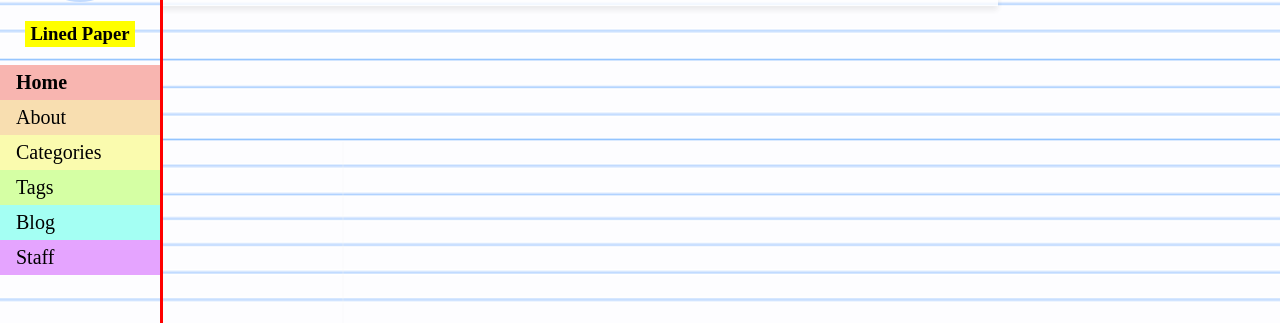
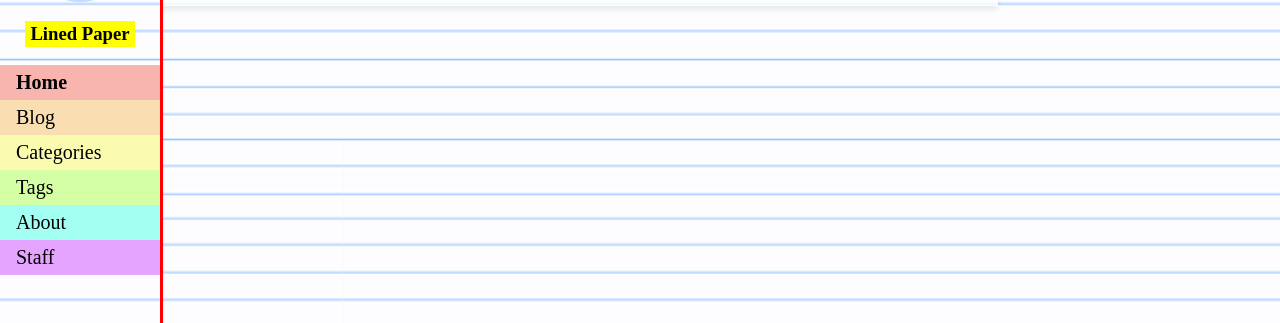
Before and after one commit to iangge/lined-paper, a Jekyll site: the page built from index.html, in a window 1280 px wide. Shown: the part 122-445 px from the top of the page. Built offline with Jekyll 4.4.1, drawn with Linux system fonts in a browser that asks for light colours; grey boxes are pictures that could not be loaded.

```diff
--- a/_data/navigation.yml
+++ b/_data/navigation.yml
@@ -1,12 +1,12 @@
 - name: Home
   link: /
-- name: About
-  link: /about.html
+- name: Blog
+  link: /blog.html
 - name: Categories
   link: /categories.html
 - name: Tags
   link: /tags.html
-- name: Blog
-  link: /blog.html
+- name: About
+  link: /about.html
 - name: Staff
   link: /staff.html
```
Also changed, not shown: _posts/2018-08-20-bananas.md (+3 -0 lines), 14 other files.
